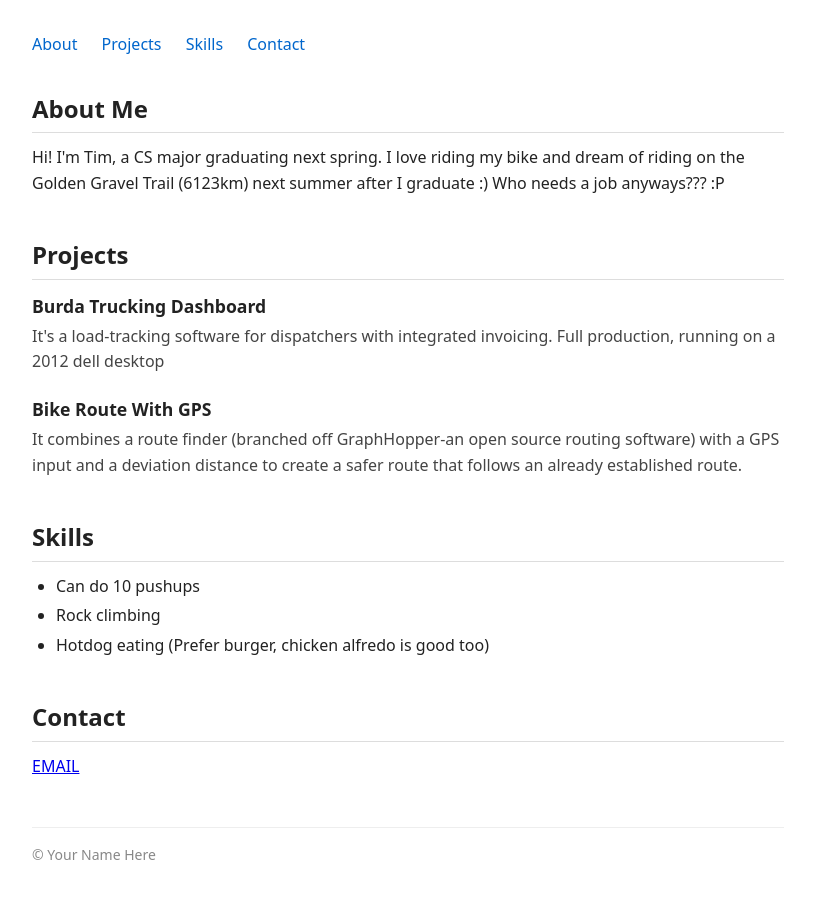
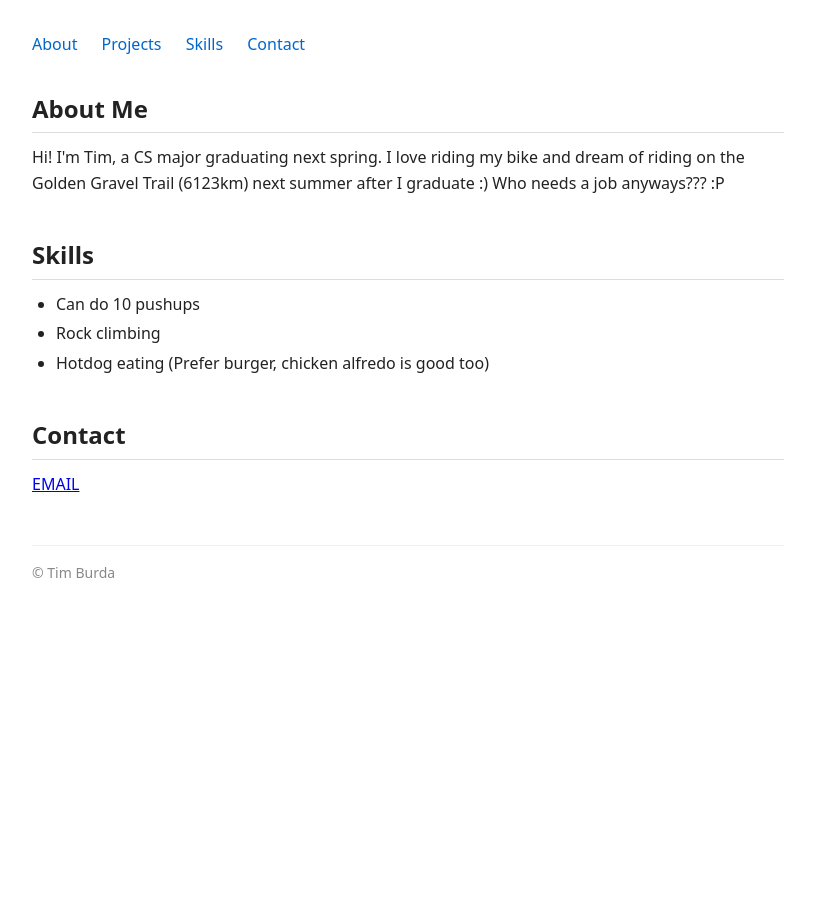
Before and after one commit to Timmybu/1530-Assn3, a plain HTML site: page index.html in a window 1280 px wide. Shown: the whole page, without its empty margins (232-1047 px from the left). After the commit the page ends 800 px from the top, so only its background shows below. Drawn offline with Linux system fonts and the light colour scheme.

Commit message:
part3, delete projects

```diff
--- a/index.html
+++ b/index.html
@@ -23,27 +23,11 @@
 
     <section id="about">
       <h2>About Me</h2>
-      <!-- TODO: Replace with 2-3 sentences about yourself -->
-      <!-- e.g., include your name, your program/year, and what you are interested in -->
       Hi! I'm Tim, a CS major graduating next spring.
       I love riding my bike and dream of riding on the Golden Gravel Trail (6123km) next summer after I graduate :)
       Who needs a job anyways??? :P
     </section>
 
-    <section id="projects">
-      <h2>Projects</h2>
-
-      <div class="project">
-        <h3>Burda Trucking Dashboard</h3>
-        <p>It's a load-tracking software for dispatchers with integrated invoicing. Full production, running on a 2012 dell desktop</p>
-      </div>
-
-      <div class="project">
-        <h3>Bike Route With GPS</h3>
-        <p>It combines a route finder (branched off GraphHopper-an open source routing software) with a GPS input and a deviation distance to create a safer route that follows an already established route.</p>
-      </div>
-
-    </section>
 
     <section id="skills">
       <h2>Skills</h2>
@@ -64,7 +48,7 @@
   </main>
 
   <footer>
-    <p>&copy; Your Name Here</p>
+    <p>&copy; Tim Burda</p>
   </footer>
 
 </body>
```
